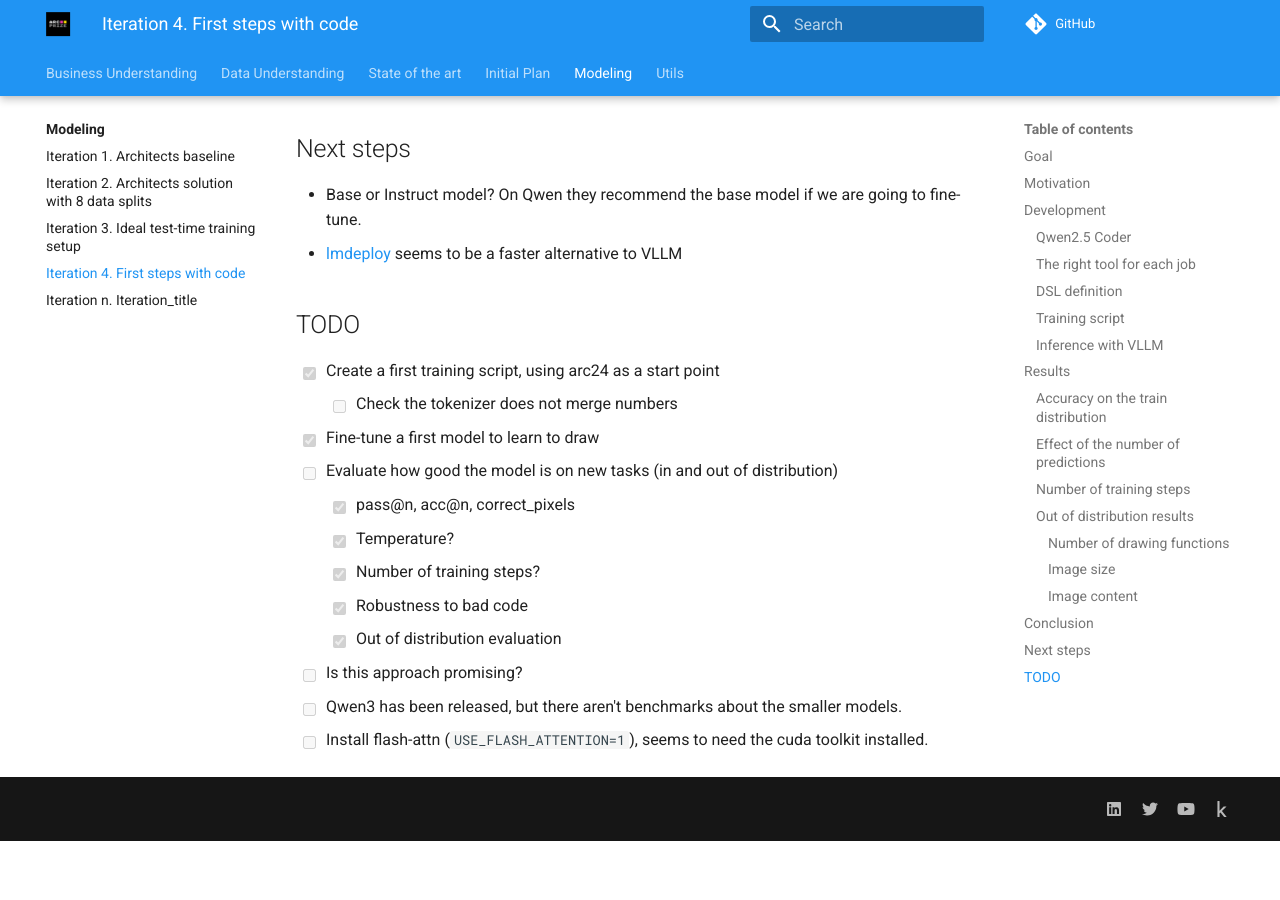
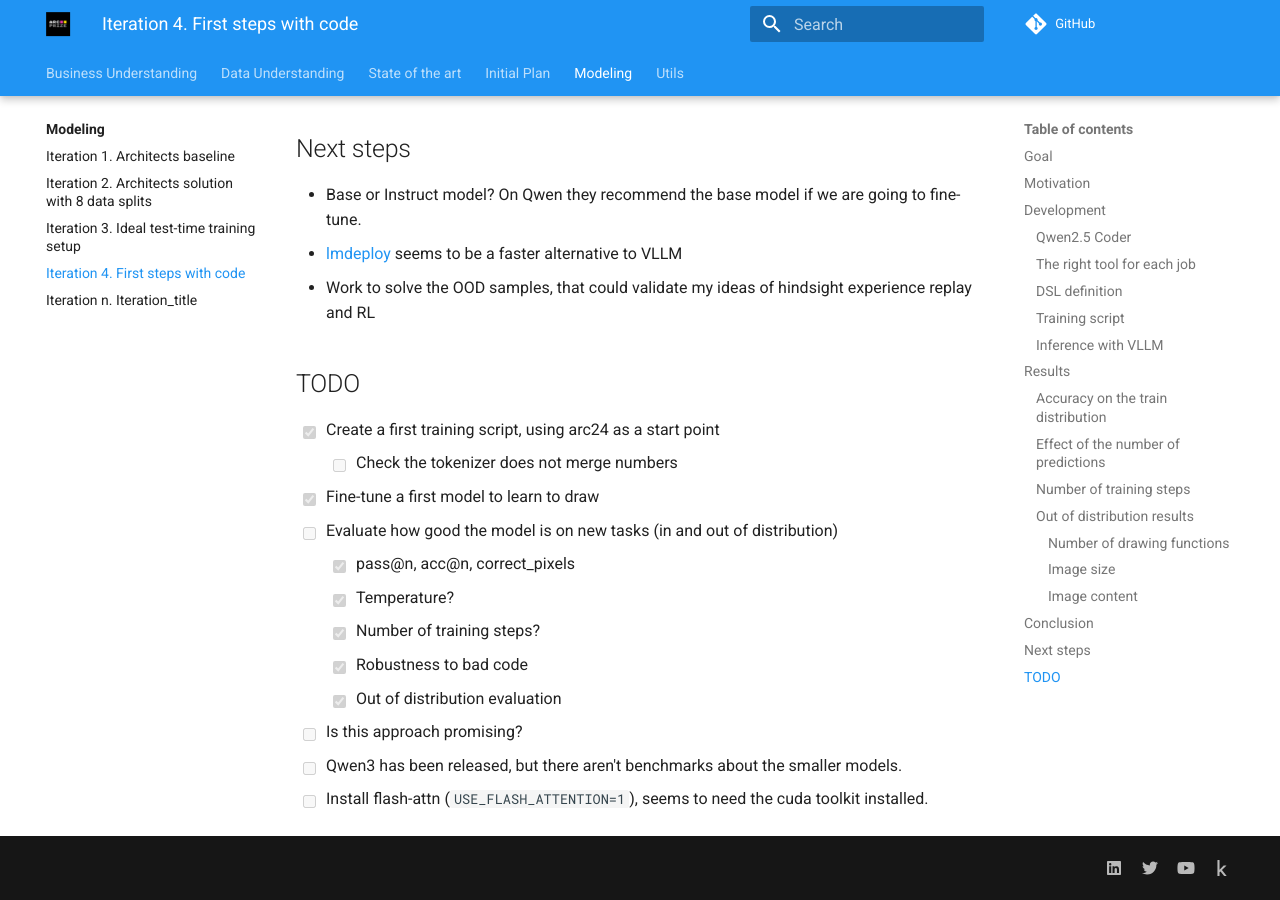
Before and after one commit to ironbar/arc25, an MkDocs documentation site: the page built from docs/modeling/Iteration_04_first_steps_with_code.md, in a window 1280 px wide and 900 px high, scrolled down 5889 px. Built offline with MkDocs 1.6.1 and Material for MkDocs 9.7.7, drawn with Linux system fonts in a browser that asks for light colours; comment, search, counter and statistics services are not loaded; before the commit the page ends 6730 px from its top, so only the background shows below that.

Commit message:
added next step

```diff
--- a/docs/modeling/Iteration_04_first_steps_with_code.md
+++ b/docs/modeling/Iteration_04_first_steps_with_code.md
@@ -143,6 +143,7 @@ of the input image.
 
 - Base or Instruct model? On Qwen they recommend the base model if we are going to fine-tune.
 - [lmdeploy](https://github.com/InternLM/lmdeploy) seems to be a faster alternative to VLLM
+- Work to solve the OOD samples, that could validate my ideas of hindsight experience replay and RL
 
 ## TODO
 
```
